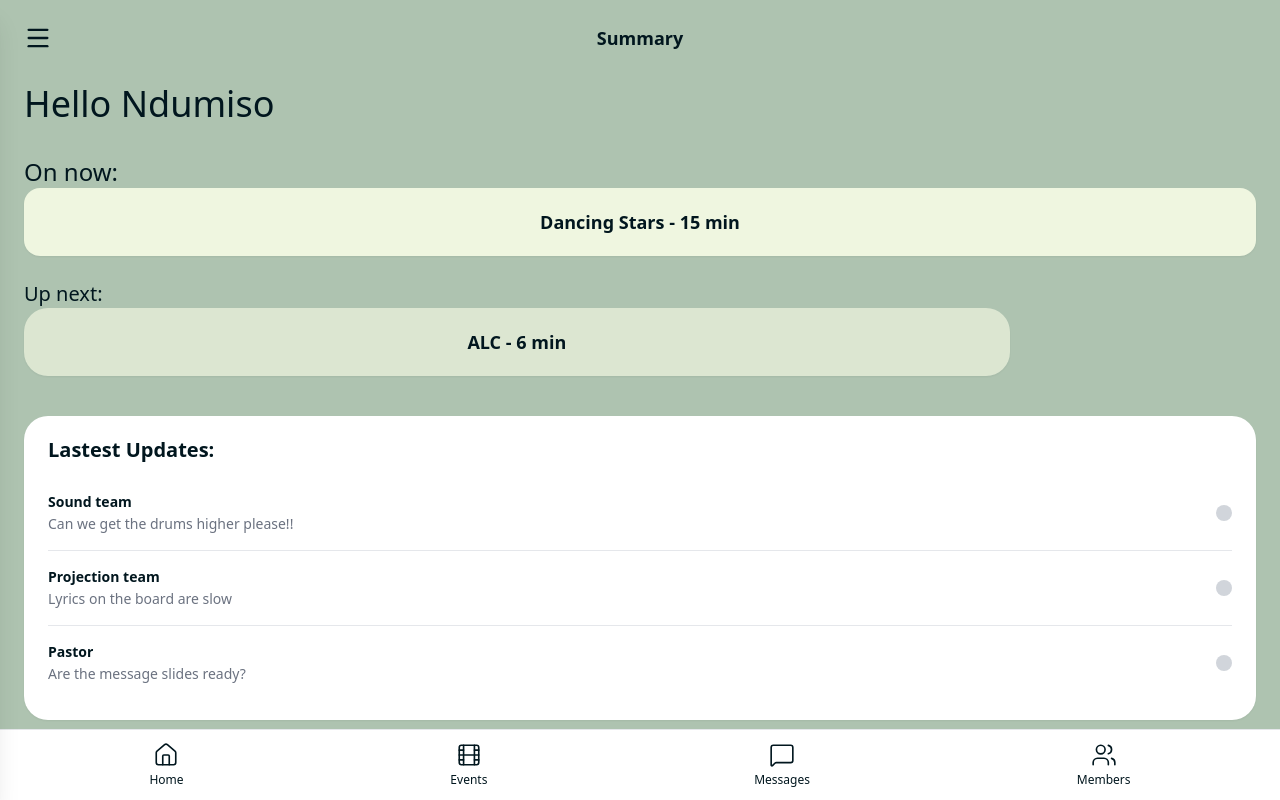
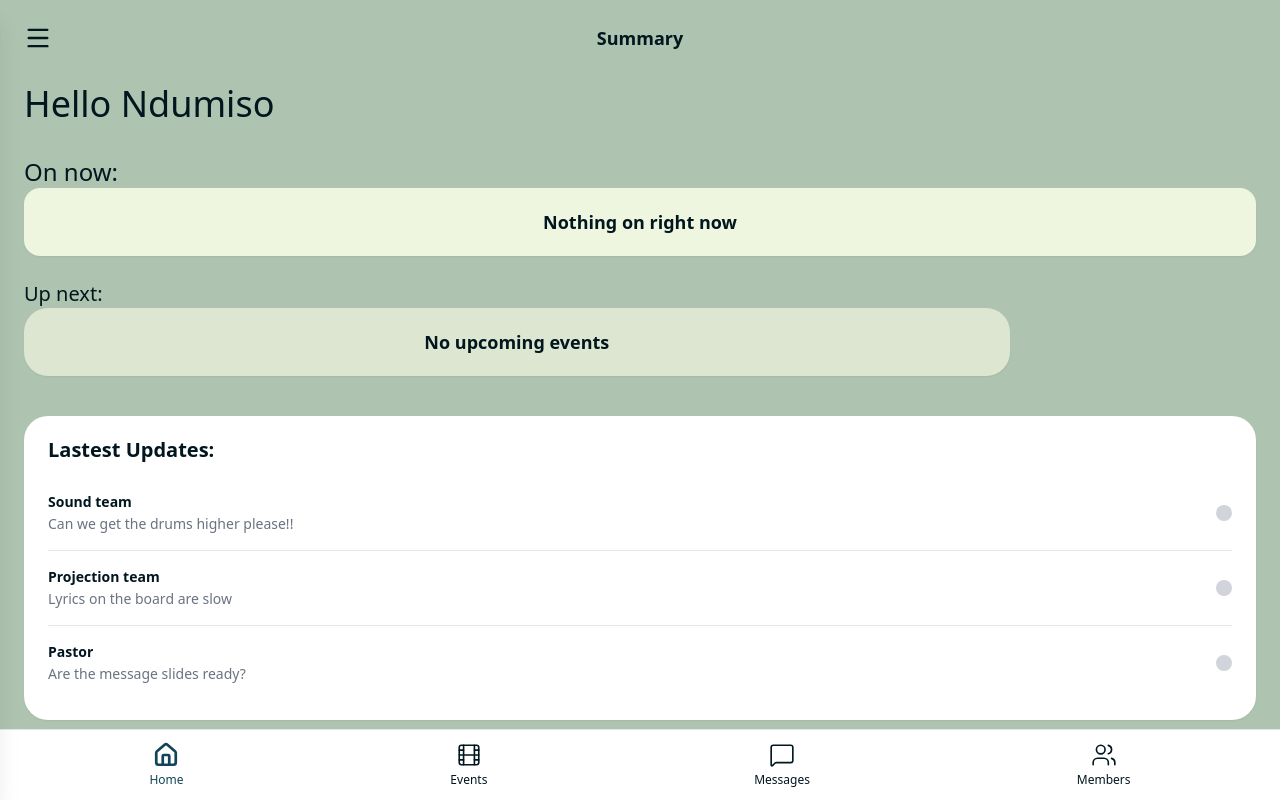
Before and after one commit to NduNdu21/EpiskopOS, a React (Vite) app in the folder frontend/: page / in a window 1280 px wide. Built offline with nearby package versions, Linux system fonts and the light colour scheme; no server answers; sample sign-in values are in the browser's storage.

Commit message:
Update homepage to display live events

```diff
--- a/frontend/src/pages/HomePage.jsx
+++ b/frontend/src/pages/HomePage.jsx
@@ -1,11 +1,10 @@
-import { useState } from "react";
+import { useState, useEffect } from "react";
 import { Link, useLocation } from "react-router-dom";
 import { Home, Film, MessageSquare, Users, Menu } from "lucide-react";
 import Sidebar from "../components/Sidebar";
+import { getCurrentAndNext } from "../api";
 
 //Mock data
-const ON_NOW = { title: "Dancing Stars", duration: "15 min" };
-const UP_NEXT = { title: "ALC", duration: "6 min" };
 const UPDATES = [
   { team: "Sound team", message: "Can we get the drums higher please!!" },
   { team: "Projection team", message: "Lyrics on the board are slow" },
@@ -13,7 +12,7 @@ const UPDATES = [
 ];
 
 const NAV_ITEMS = [
-  { label: "Home", icon: Home, path: "/home" },
+  { label: "Home", icon: Home, path: "/" },
   { label: "Events", icon: Film, path: "/events" },
   { label: "Messages", icon: MessageSquare, path: "/messages" },
   { label: "Members", icon: Users, path: "/members" },
@@ -23,6 +22,32 @@ const HomePage = () => {
   const location = useLocation();
   const name = localStorage.getItem("name") || "Ndumiso";
   const [sidebarOpen, setSidebarOpen] = useState(false);
+  const [onNow, setOnNow] = useState(null);
+  const [upNext, setUpNext] = useState(null);
+  const [loading, setLoading] = useState(true);
+
+  useEffect(() => {
+    getCurrentAndNext()
+      .then((data) => {
+        setOnNow(data.onNow);
+        setUpNext(data.upNext);
+      })
+      .catch(() => {
+        setOnNow(null);
+        setUpNext(null);
+      })
+      .finally(() => setLoading(false));
+  }, []);
+
+  // Helper to format event display
+  const formatEvent = (event) => {
+    if (!event) return null;
+    const date = new Date(event.event_date);
+    const now = new Date();
+    const diffMs = date - now;
+    const diffMins = Math.round(Math.abs(diffMs) / 60000);
+    return `${event.title} - ${diffMins} min`;
+  };
 
   return (
     <div className="min-h-screen bg-ash-grey flex flex-col">
@@ -50,14 +75,22 @@ const HomePage = () => {
         <h2 className="text-2xl font-light text-ink-black">On now:</h2>
         <div className="bg-beige rounded-2xl px-6 py-5 mb-6 shadow-sm">
           <p className="text-ink-black text-lg font-semibold text-center">
-            {ON_NOW.title} - {ON_NOW.duration}
+            {loading
+              ? "Loading..."
+              : onNow
+              ? formatEvent(onNow)
+              : "Nothing on right now"}
           </p>
         </div>
 
         <h2 className="text-xl font-light text-ink-black">Up next:</h2>
         <div className="bg-beige/70 rounded-3xl px-6 py-5 mb-10 shadow-sm w-4/5">
           <p className="text-ink-black text-lg font-semibold text-center">
-            {UP_NEXT.title} - {UP_NEXT.duration}
+            {loading
+              ? "Loading..."
+              : upNext
+              ? formatEvent(upNext)
+              : "No upcoming events"}
           </p>
         </div>
 
```
